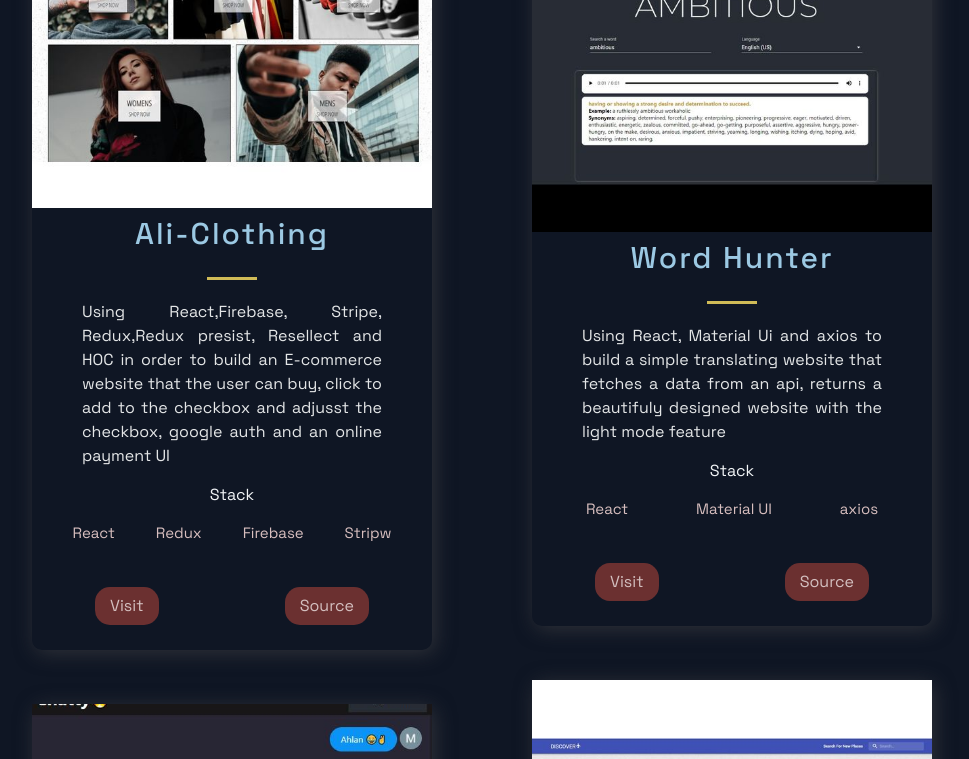
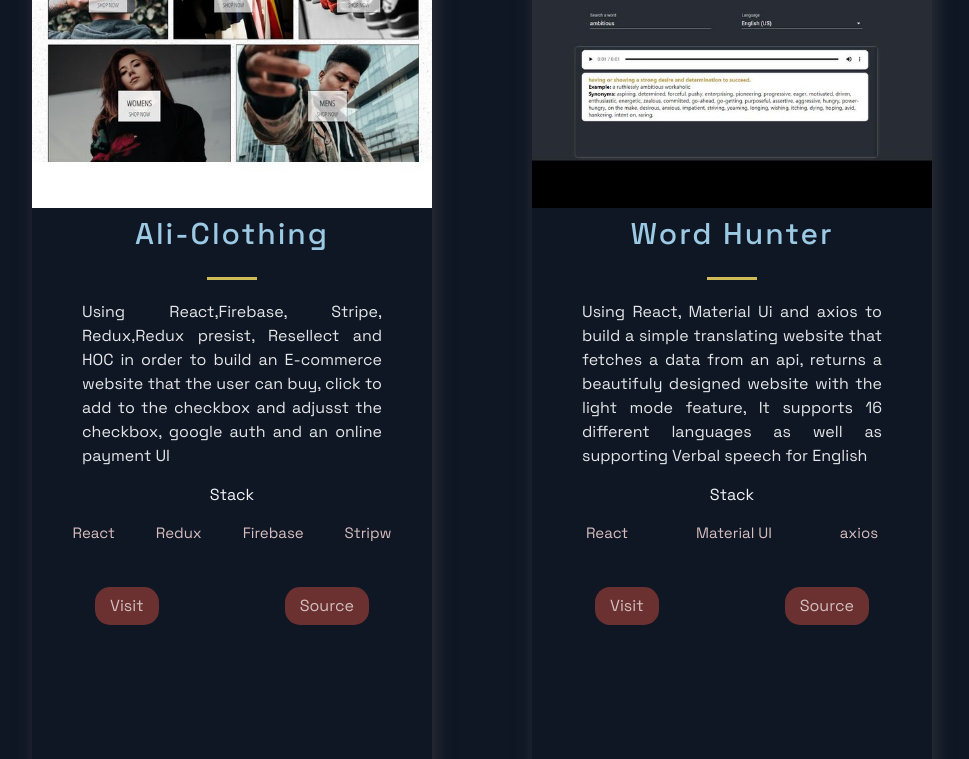
Before and after one commit to targerian/My-Portofolio, a Next.js app: page / in a window 1280 px wide. Shown: the part 927-1686 px from the top of the page, without its empty margins (158-1127 px from the left). Built offline with nearby package versions, Linux system fonts and the light colour scheme.

Commit message:
adjusted the projec cards hight

```diff
--- a/src/components/Projects/ProjectsStyles.js
+++ b/src/components/Projects/ProjectsStyles.js
@@ -26,6 +26,7 @@ export const BlogCard = styled.div`
   box-shadow: 3px 3px 20px rgba(80, 78, 78, 0.5);
   text-align: center;
   width: 400px;
+  height: 118vh;
   @media ${(props) => props.theme.breakpoints.sm} {
     width: 100%;
   }
--- a/src/constants/constants.js
+++ b/src/constants/constants.js
@@ -12,7 +12,7 @@ export const projects = [
   {
     title: "Word Hunter",
     description:
-      "Using React, Material Ui and axios to build a simple translating website that fetches a data from an api, returns a beautifuly designed website with the light mode feature",
+      "Using React, Material Ui and axios to build a simple translating website that fetches a data from an api, returns a beautifuly designed website with the light mode feature, It supports 16 different languages as well as supporting Verbal speech for English",
     image: "/images/word hunter.jpg",
     tags: ["React", "Material UI", "axios"],
     source: "https://github.com/targerian/word-hunter",
```
